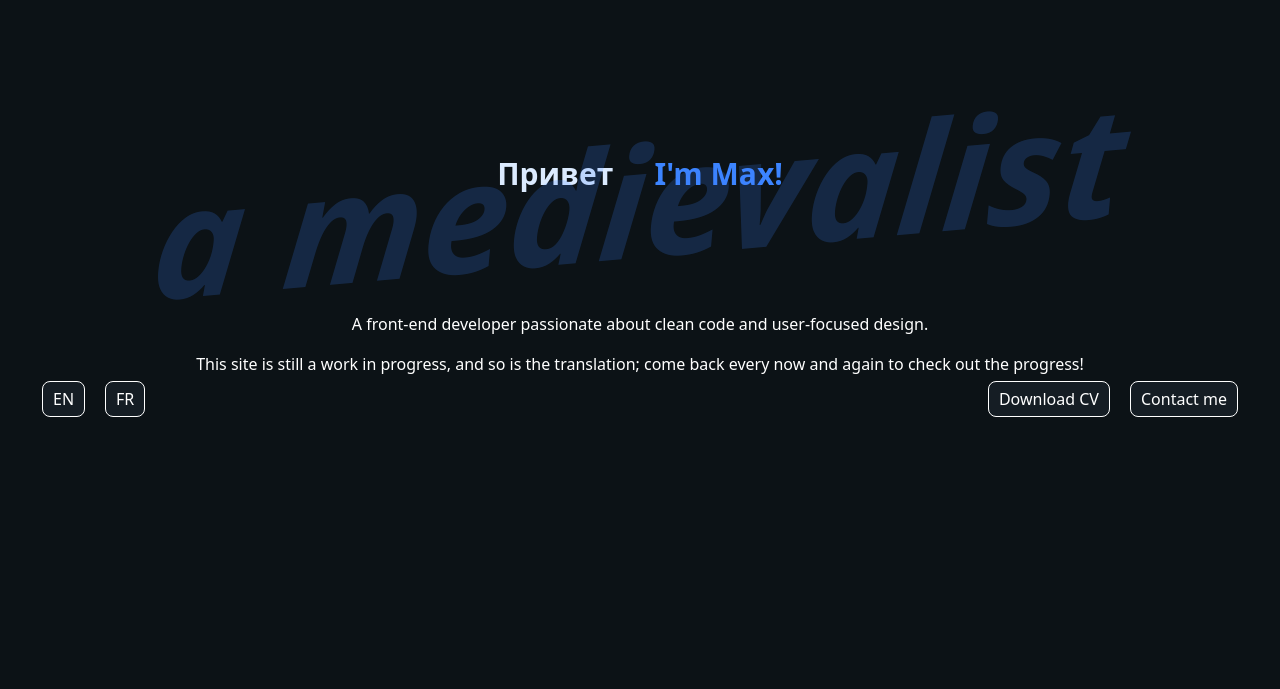
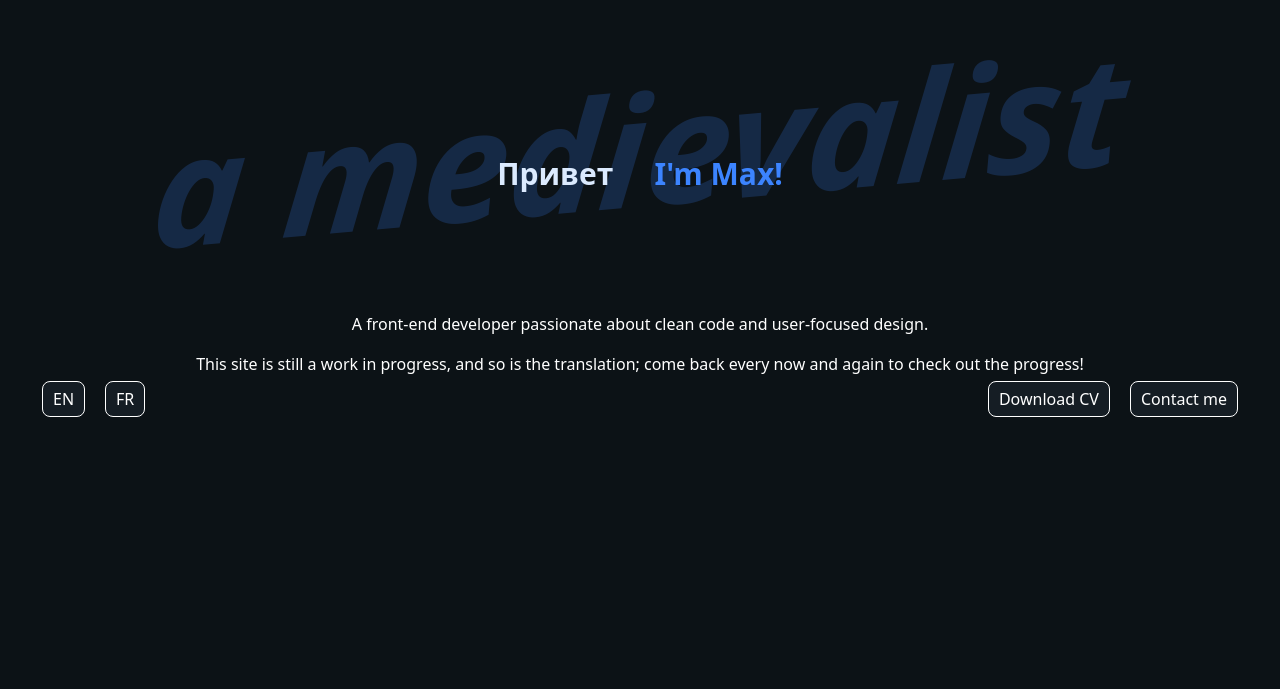
Before and after one commit to TheScholarlySquire/maxcv, a React (Vite) app: page / in a window 1280 px wide. Shown: the part 111-800 px from the top of the page. Built offline with nearby package versions, Linux system fonts and the light colour scheme.

Commit message:
z-index optimization for header

```diff
--- a/src/App.jsx
+++ b/src/App.jsx
@@ -14,7 +14,7 @@ function App() {
     return (
         <>
             <nav>
-                <div id="greeting-container" className="text-center p-8">
+                <div id="greeting-container" className="text-center p-8 relative">
                     <SwipingWords />
                     <GreetingTypewriter />
                     <p className="mt-30">{t('description')}</p>
--- a/src/App.scss
+++ b/src/App.scss
@@ -45,10 +45,14 @@
         }
     }
     .swipingWords {
+        z-index: 0;
         p {
             transform: skew(-5deg, -5deg);
             text-transform: lowercase;
         }
+    }
+    .typewriter {
+        z-index: 1;
     }
 }
 
--- a/src/components/GreetingTypewriter.jsx
+++ b/src/components/GreetingTypewriter.jsx
@@ -39,7 +39,7 @@ export default function GreetingTypewriter() {
     }, [displayText, isDeleting, index]);
 
     return (
-        <h1 className="text-3xl font-bold flex items-center justify-center gap-2">
+        <h1 className="typewriter text-3xl font-bold flex items-center justify-center gap-2">
             <span className="inline-block min-w-[6ch] text-blue-100">{displayText}</span>
             <span className="blinking-cursor"> | </span>
             <span id="name" className="ml-2">{t('welcome')}</span>
--- a/src/components/SwipingWords.jsx
+++ b/src/components/SwipingWords.jsx
@@ -29,7 +29,7 @@ export default function SwipingWords() {
     const nextIndex = (currentIndex + 1) % words.length;
 
     return (
-        <div className="swipingWords absolute top-1/2 left-0 w-full text-center -translate-y-4/5 z-0 pointer-events-none overflow-hidden h-[20vw]">
+        <div className="swipingWords absolute top-1/2 left-0 w-full text-center -translate-y-5/5 z-0 pointer-events-none overflow-hidden h-[20vw]">
             {/* current word (sliding out left) */}
             <p
                 className={`font-bold text-[12vw] italic text-[#3c84ff] opacity-20 transition-transform duration-500 absolute w-full
```
